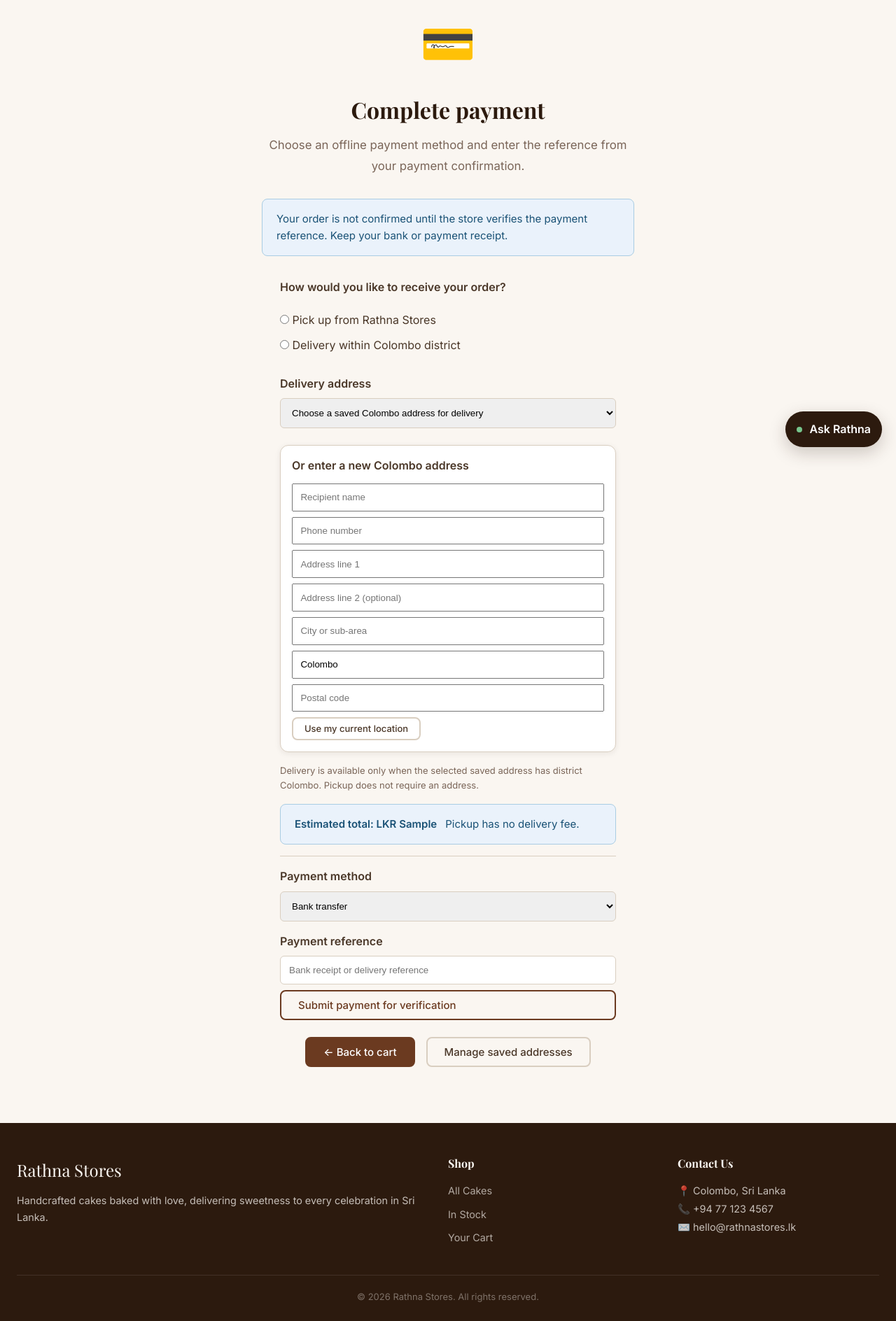
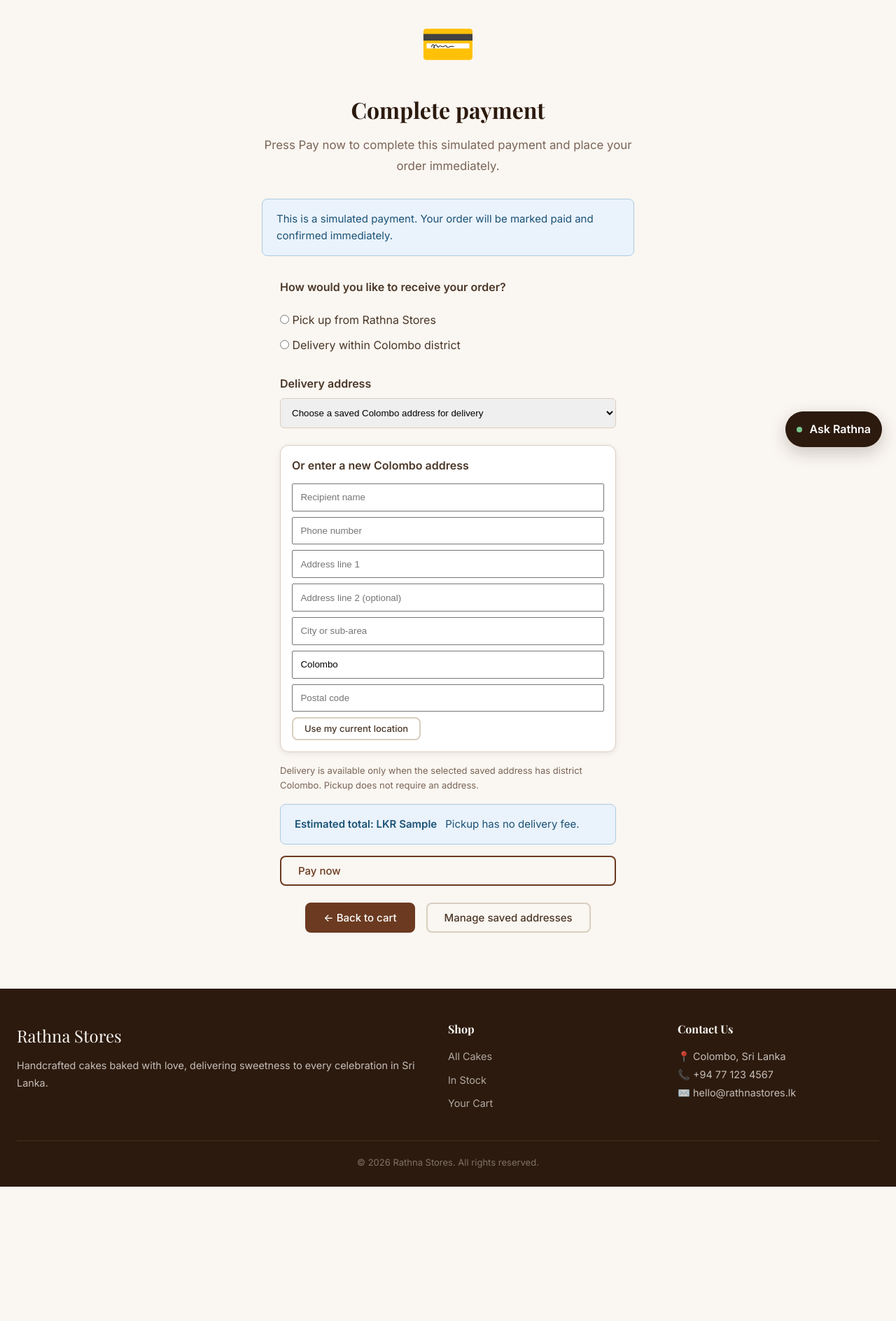
Before and after one commit to nextgeneratio/Rathna_Stores, a Django app: template cart/templates/cart/pay_now_placeholder.html in a window 1280 px wide. Shown: the part 141-2029 px from the top of the page at 70% size. After the commit the page ends 1837 px from the top, so only its background shows below. Run offline with Django 5.2, Linux system fonts and the light colour scheme; the template is opened without the code that fills it: most values are stand-ins (such as "Sample title", 1, 10 or a date in 2020).

Commit message:
feat: Complete simulated payment process and update order status immediately

```diff
--- a/cart/templates/cart/pay_now_placeholder.html
+++ b/cart/templates/cart/pay_now_placeholder.html
@@ -11,11 +11,11 @@
     <h1 style="font-size:2rem;margin-bottom:1rem;">Complete payment</h1>
 
     <p style="color:var(--text-muted);font-size:1.05rem;line-height:1.75;margin-bottom:2rem;">
-      Choose an offline payment method and enter the reference from your payment confirmation.
+      Press Pay now to complete this simulated payment and place your order immediately.
     </p>
 
     <div class="alert alert-info" role="note" style="text-align:left;margin-bottom:2rem;">
-      Your order is not confirmed until the store verifies the payment reference. Keep your bank or payment receipt.
+      This is a simulated payment. Your order will be marked paid and confirmed immediately.
     </div>
 
     <form method="post" action="{% url 'cart:pay_now' %}" style="text-align:left;margin:0 auto 1.5rem;max-width:480px;">
@@ -52,16 +52,7 @@
         <strong>Estimated total: LKR <span id="checkout-total">{{ cart_subtotal }}</span></strong>
         <span id="delivery-summary">Pickup has no delivery fee.</span>
       </div>
-      <div style="border-top:var(--border);margin-top:1rem;padding-top:1rem;">
-        <label for="payment_method" style="display:block;font-weight:700;margin-bottom:.5rem;">Payment method</label>
-        <select id="payment_method" name="payment_method" required style="width:100%;padding:.75rem;border:var(--border);border-radius:6px;margin-bottom:1rem;">
-          <option value="BANK_TRANSFER">Bank transfer</option>
-          <option value="CASH_ON_DELIVERY">Cash on delivery</option>
-        </select>
-        <label for="payment_reference" style="display:block;font-weight:700;margin-bottom:.5rem;">Payment reference</label>
-        <input id="payment_reference" name="payment_reference" required minlength="4" maxlength="120" style="width:100%;padding:.75rem;border:var(--border);border-radius:6px;margin-bottom:.5rem;" placeholder="Bank receipt or delivery reference" />
-      </div>
-      <button type="submit" class="btn btn-secondary" style="width:100%;">Submit payment for verification</button>
+      <button type="submit" class="btn btn-secondary" style="width:100%;">Pay now</button>
     </form>
     <div style="display:flex;gap:1rem;justify-content:center;flex-wrap:wrap;">
       <a href="{% url 'cart:cart' %}" class="btn btn-primary">← Back to cart</a>
```
Also changed, not shown: cart/payment_services.py (+18 -5 lines), cart/templates/cart/offline_payment_pending.html (+5 -5 lines), cart/test_payment_services.py (+6 -4 lines).
